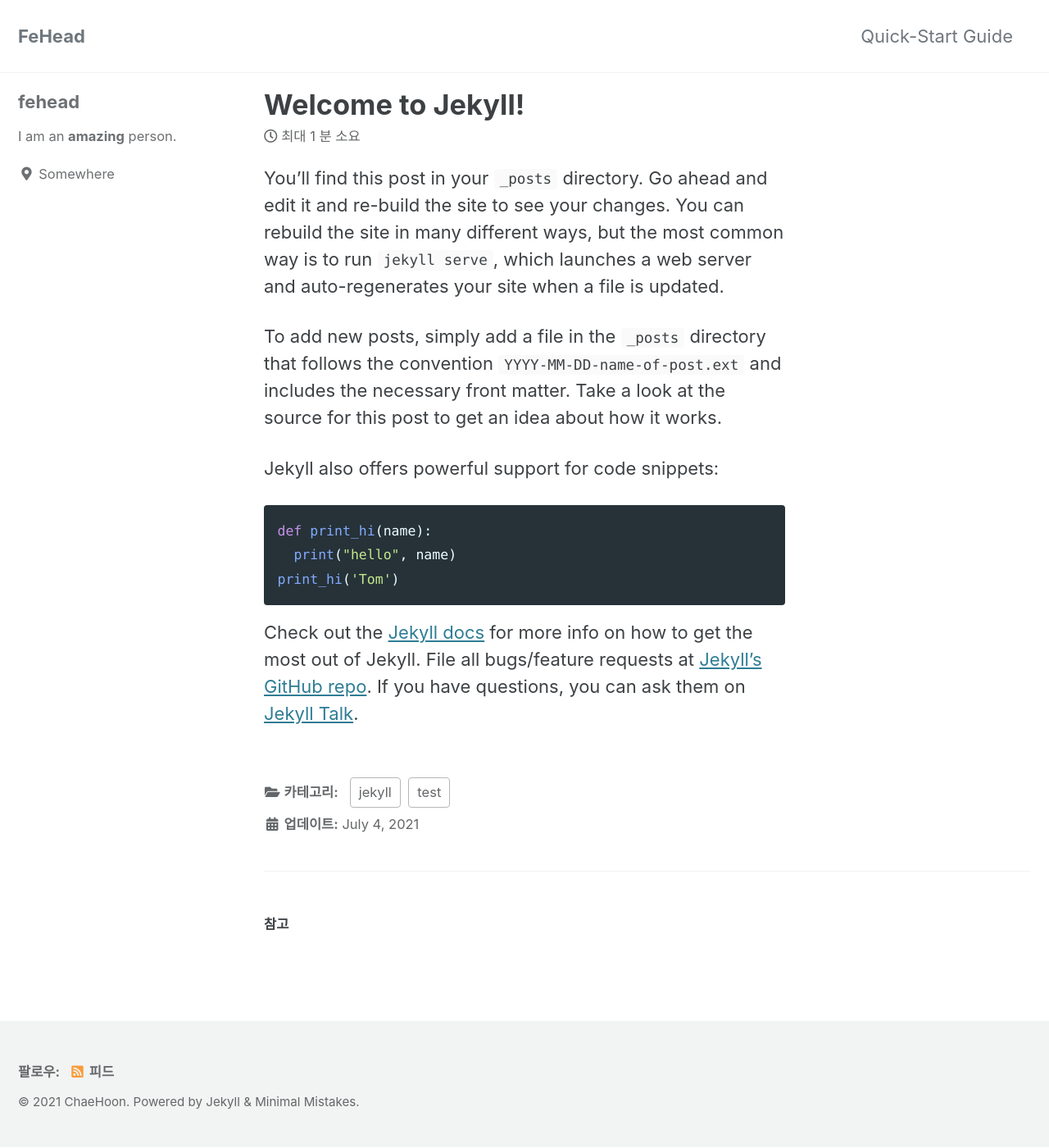
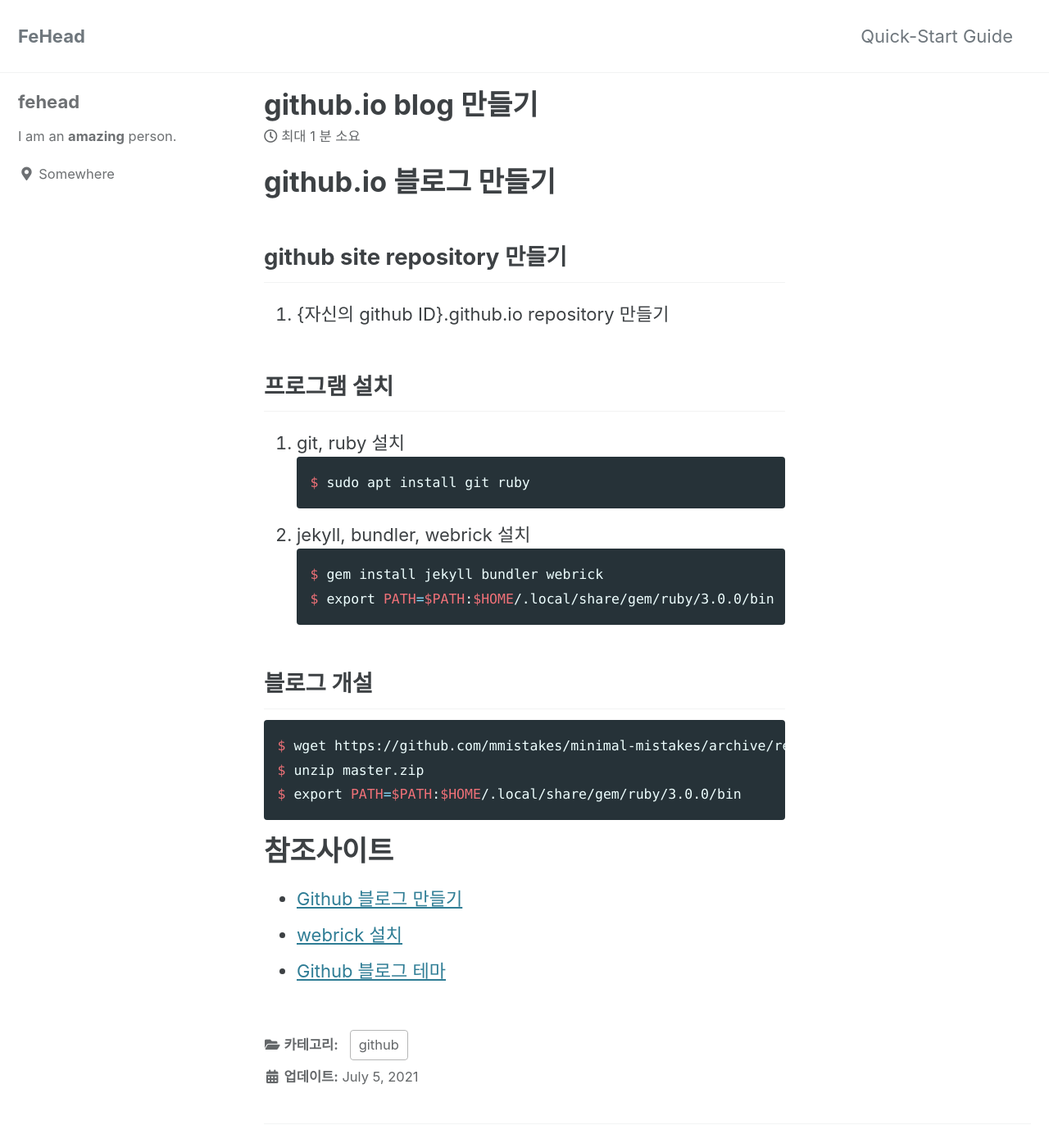
Before and after one commit to fehead/fehead.github.io, a Jekyll site: the page built from _posts/2021-07-04-test-post.md, in a window 1280 px wide and 1400 px high. Shown: the whole window at 82% size. Built offline with Jekyll 4.4.1, drawn with Linux system fonts in a browser that asks for light colours; cached includes are drawn as plain includes; comment, search, counter and statistics services are not loaded.

Commit message:
blog 만들기 1차 추가

````diff
--- a/_posts/2021-07-04-test-post.md
+++ b/_posts/2021-07-04-test-post.md
@@ -1,23 +1,39 @@
 ---
-title: "Welcome to Jekyll!"
-date: 2021-07-04 11:38:00
-categories: jekyll test
+title: "github.io blog 만들기"
+date: 2021-07-05 18:43:00
+categories: github
 ---
 
-You’ll find this post in your `_posts` directory. Go ahead and edit it and re-build the site to see your changes. You can rebuild the site in many different ways, but the most common way is to run `jekyll serve`, which launches a web server and auto-regenerates your site when a file is updated.
+# github.io 블로그 만들기
 
-To add new posts, simply add a file in the `_posts` directory that follows the convention `YYYY-MM-DD-name-of-post.ext` and includes the necessary front matter. Take a look at the source for this post to get an idea about how it works.
+## github site repository 만들기
 
-Jekyll also offers powerful support for code snippets:
+1. {자신의 github ID}.github.io repository 만들기
 
-```python
-def print_hi(name):
-  print("hello", name)
-print_hi('Tom')
+## 프로그램 설치
+1. git, ruby 설치
+```sh
+$ sudo apt install git ruby
 ```
 
-Check out the [Jekyll docs][jekyll-docs] for more info on how to get the most out of Jekyll. File all bugs/feature requests at [Jekyll’s GitHub repo][jekyll-gh]. If you have questions, you can ask them on [Jekyll Talk][jekyll-talk].
+2. jekyll, bundler, webrick 설치
+```sh
+$ gem install jekyll bundler webrick
+$ export PATH=$PATH:$HOME/.local/share/gem/ruby/3.0.0/bin
+```
 
-[jekyll-docs]: https://jekyllrb.com/docs/home
-[jekyll-gh]:   https://github.com/jekyll/jekyll
-[jekyll-talk]: https://talk.jekyllrb.com/
+## 블로그 개설
+```sh
+$ wget https://github.com/mmistakes/minimal-mistakes/archive/refs/heads/master.zip
+$ unzip master.zip
+$ export PATH=$PATH:$HOME/.local/share/gem/ruby/3.0.0/bin
+```
+
+# 참조사이트
+* [Github 블로그 만들기][github-blog-making]
+* [webrick 설치][webrick-install]
+* [Github 블로그 테마][github-blog-theme]
+
+[github-blog-making]:	https://velog.io/@zawook/Github-블로그-만들기-1
+[webrick-install]:	https://junho85.pe.kr/1850
+[github-blog-theme]:	https://mmistakes.github.io/minimal-mistakes/
````
